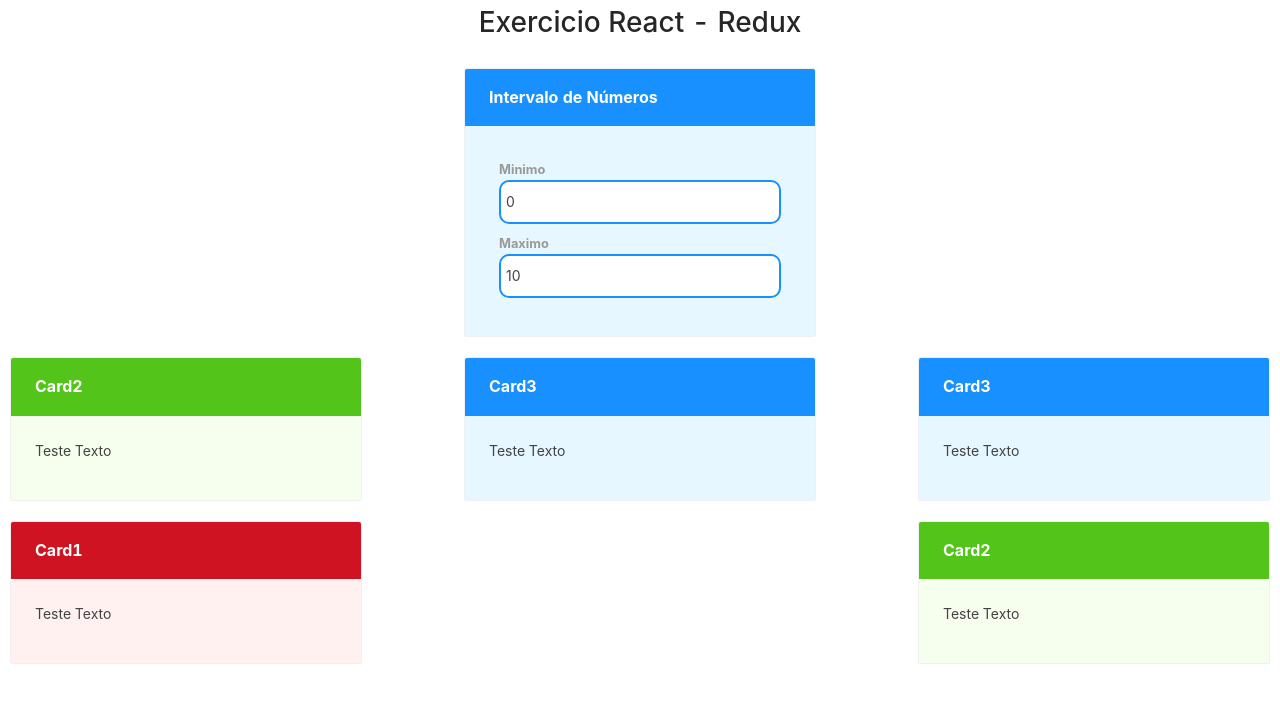
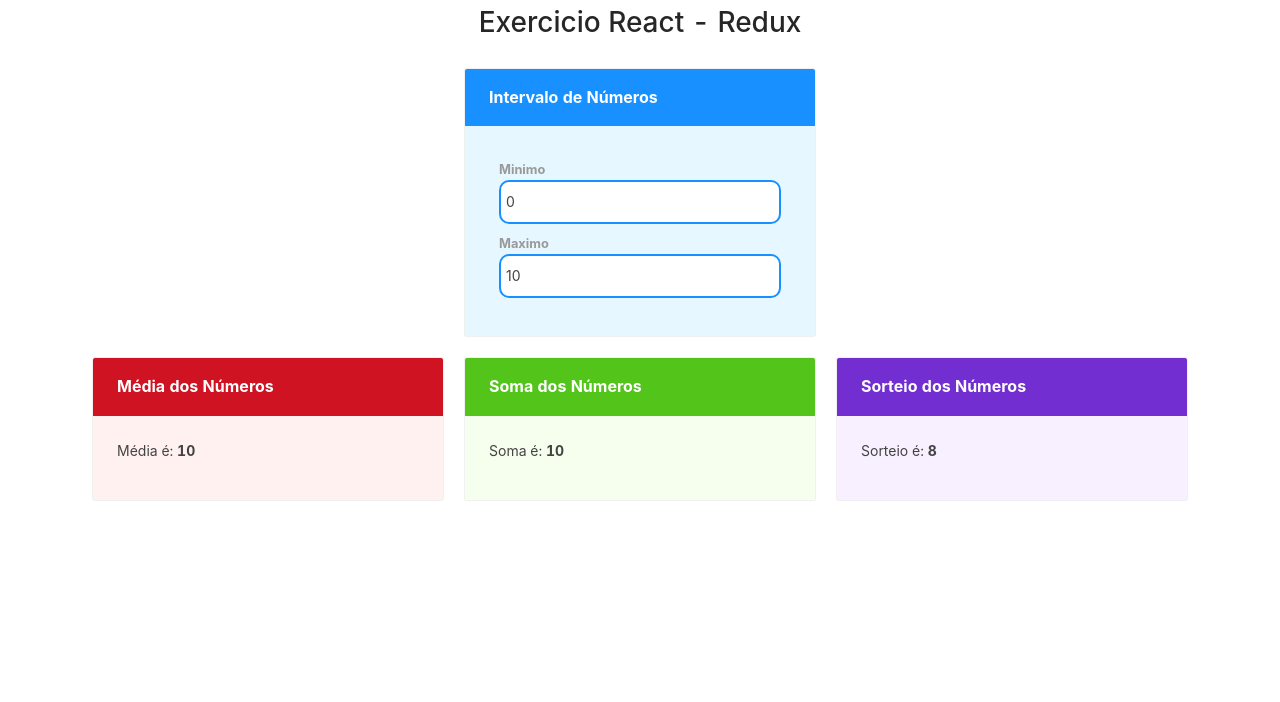
Before and after one commit to ThiasGrey/redux-simples, a React (Create React App) app: page / in a window 1280 px wide. Shown: the top 702 px of the page. Built offline with nearby package versions, Linux system fonts and the light colour scheme.

Commit message:
Outros Componentes

```diff
--- a/src/App.css
+++ b/src/App.css
@@ -14,7 +14,7 @@
 .linha{
   display: flex;
   flex-direction: row;
-  justify-content: space-between;
+  justify-content: center;
 
   flex-wrap: wrap ;
   align-items: center;
--- a/src/App.js
+++ b/src/App.js
@@ -1,6 +1,8 @@
 import './App.css';
-import Cartao from './components/Card';
 import Intervalo from './components/Intervalo'
+import Media from './components/Media'
+import Soma from './components/Soma';
+import Sorteio from './components/Sorteio';
 
 function App() {
   return (
@@ -13,11 +15,10 @@
       </div>
 
       <div className='linha'>
-        <Cartao title="Card2" Green>Teste Texto</Cartao>
-        <Cartao title="Card3" Blue>Teste Texto</Cartao>
-        <Cartao title="Card3" Blue>Teste Texto</Cartao>
-        <Cartao title="Card1" Red>Teste Texto</Cartao>
-        <Cartao title="Card2" Green>Teste Texto</Cartao>
+        <Media></Media>
+        <Soma></Soma>
+        <Sorteio></Sorteio>
+
       </div>
 
     </div>
--- a/src/components/Card.jsx
+++ b/src/components/Card.jsx
@@ -19,6 +19,7 @@
     if(props.Red) return headerConfig('#fff', '#cf1322' )
     if(props.Green) return headerConfig('#fff', '#52c41a' )
     if(props.Blue) return headerConfig('#fff', '#1890ff' )
+    if(props.Purple) return headerConfig('#fff', '#722ed1' )
 
 }
 
@@ -35,6 +36,7 @@
     if(props.Red) return bodyConfig('#434343', '#fff1f0' )
     if(props.Green) return bodyConfig('#434343', '#f6ffed' )
     if(props.Blue) return bodyConfig('#434343', '#e6f7ff' )
+    if(props.Purple) return bodyConfig('#434343', '#f9f0ff' )
 
 }
 
--- a/src/components/Intervalo.css
+++ b/src/components/Intervalo.css
@@ -11,7 +11,7 @@
 }
 
 .inter-content input[type=number]{
-   border: solid 2px #1890ff ;
+   border: solid 2px #1890ff;
     border-radius: 10px;
     line-height: 30px;
     padding: 5px;
--- /dev/null
+++ b/src/components/Media.jsx
@@ -0,0 +1,19 @@
+import React from 'react'
+import Cartao from './Card'
+
+const Media =  props =>  {
+
+    return(
+
+        <Cartao title="Média dos Números" Red>
+            <div>
+                <span>Média é: </span>
+                <strong>10</strong>
+            </div>
+
+        </Cartao>
+
+    )
+}
+
+export default Media
--- /dev/null
+++ b/src/components/Soma.jsx
@@ -0,0 +1,19 @@
+import React from 'react'
+import Cartao from './Card'
+
+const Soma =  props =>  {
+
+    return(
+
+        <Cartao title="Soma dos Números" Green>
+            <div>
+                <span>Soma é: </span>
+                <strong>10</strong>
+            </div>
+
+        </Cartao>
+
+    )
+}
+
+export default Soma
--- /dev/null
+++ b/src/components/Sorteio.jsx
@@ -0,0 +1,19 @@
+import React from 'react'
+import Cartao from './Card'
+
+const Sorteio =  props =>  {
+
+    return(
+
+        <Cartao title="Sorteio dos Números" Purple>
+            <div>
+                <span>Sorteio é: </span>
+                <strong>8</strong>
+            </div>
+
+        </Cartao>
+
+    )
+}
+
+export default Sorteio
```
